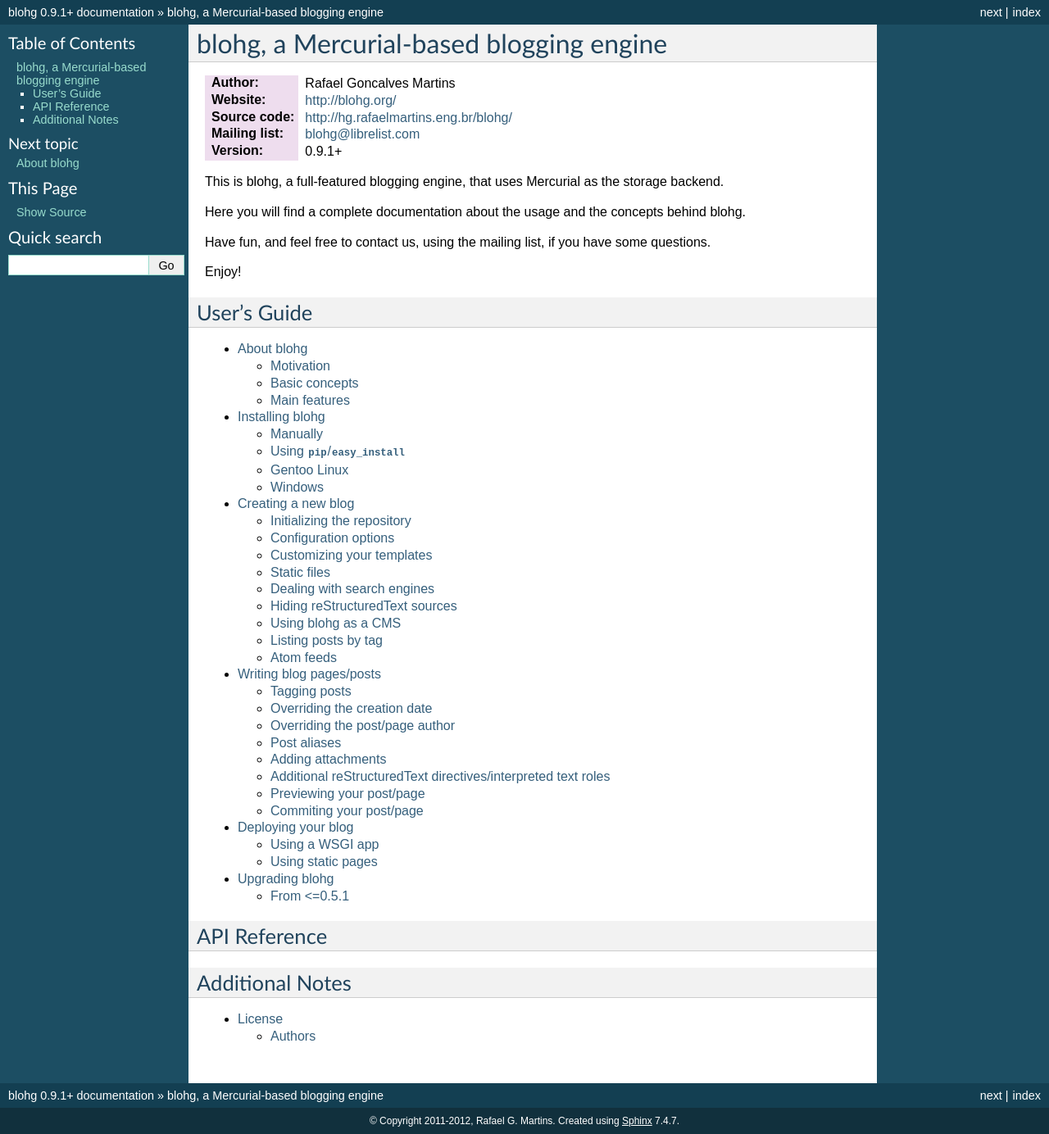
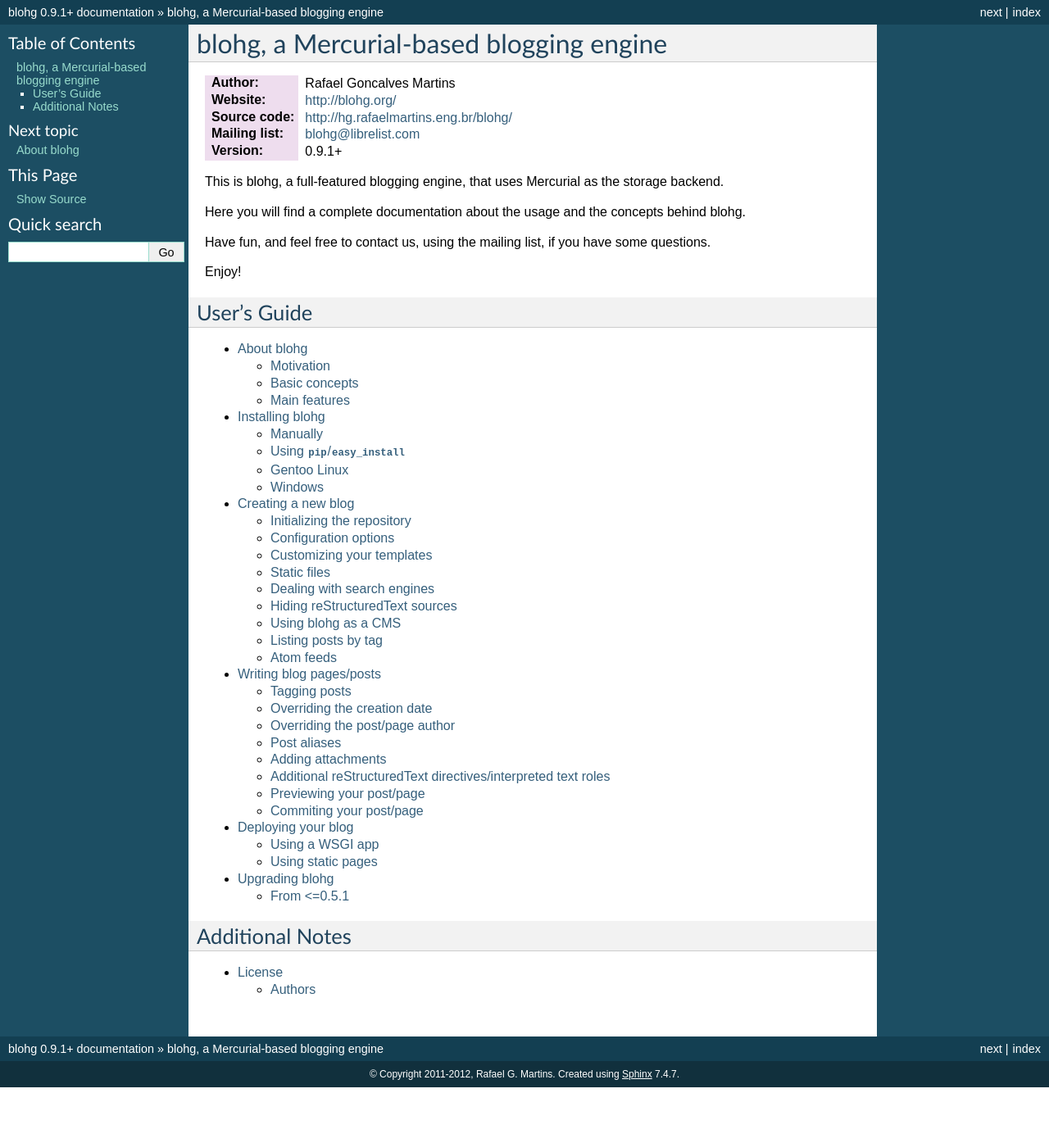
Before and after one commit to rafaelmartins/blohg, a Sphinx documentation site: the page built from docs/index.rst, in a window 1280 px wide. Shown: the whole page at 82% size. Built offline with Sphinx 7.4.7, drawn with Linux system fonts in a browser that asks for light colours; after the commit the page ends 1327 px from its top, so only the background shows below that.

Commit message:
no api reference for now

```diff
--- a/docs/index.rst
+++ b/docs/index.rst
@@ -34,14 +34,6 @@ User's Guide
    upgrade
 
 
-API Reference
--------------
-
-.. toctree::
-   :maxdepth: 2
-
-
-
 Additional Notes
 ----------------
 
```
